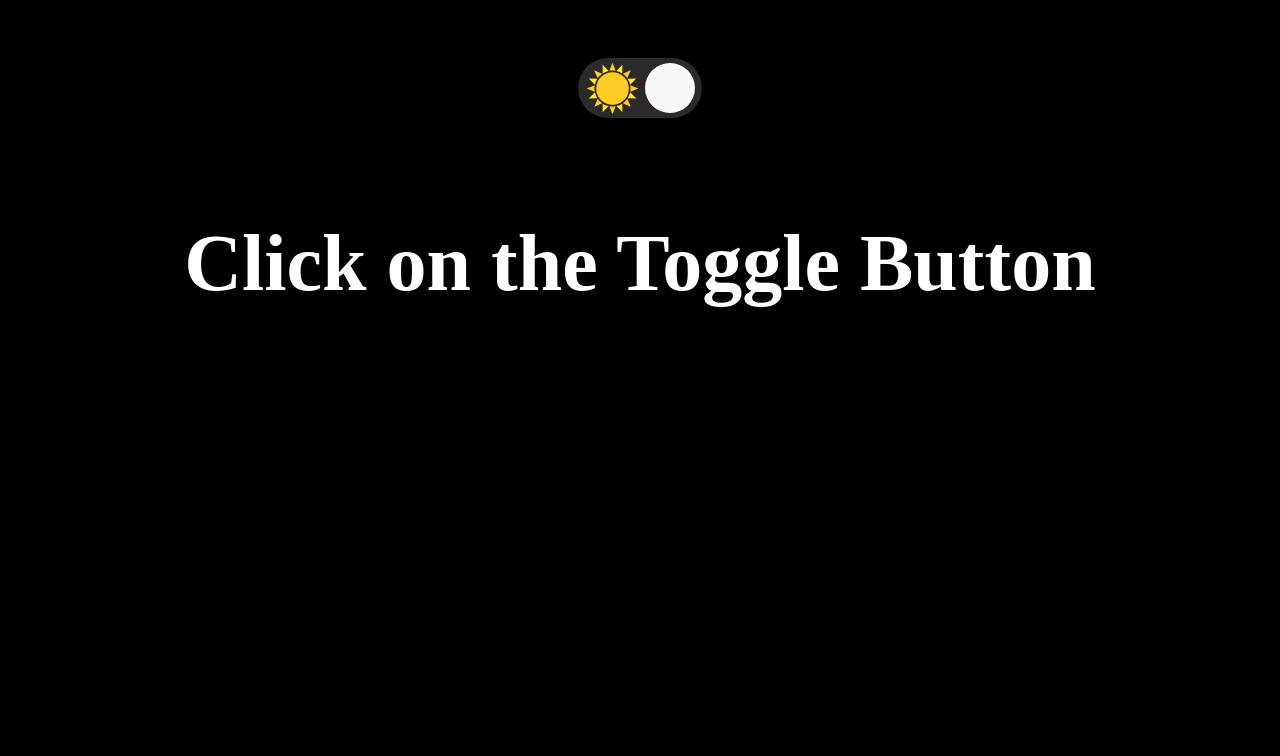
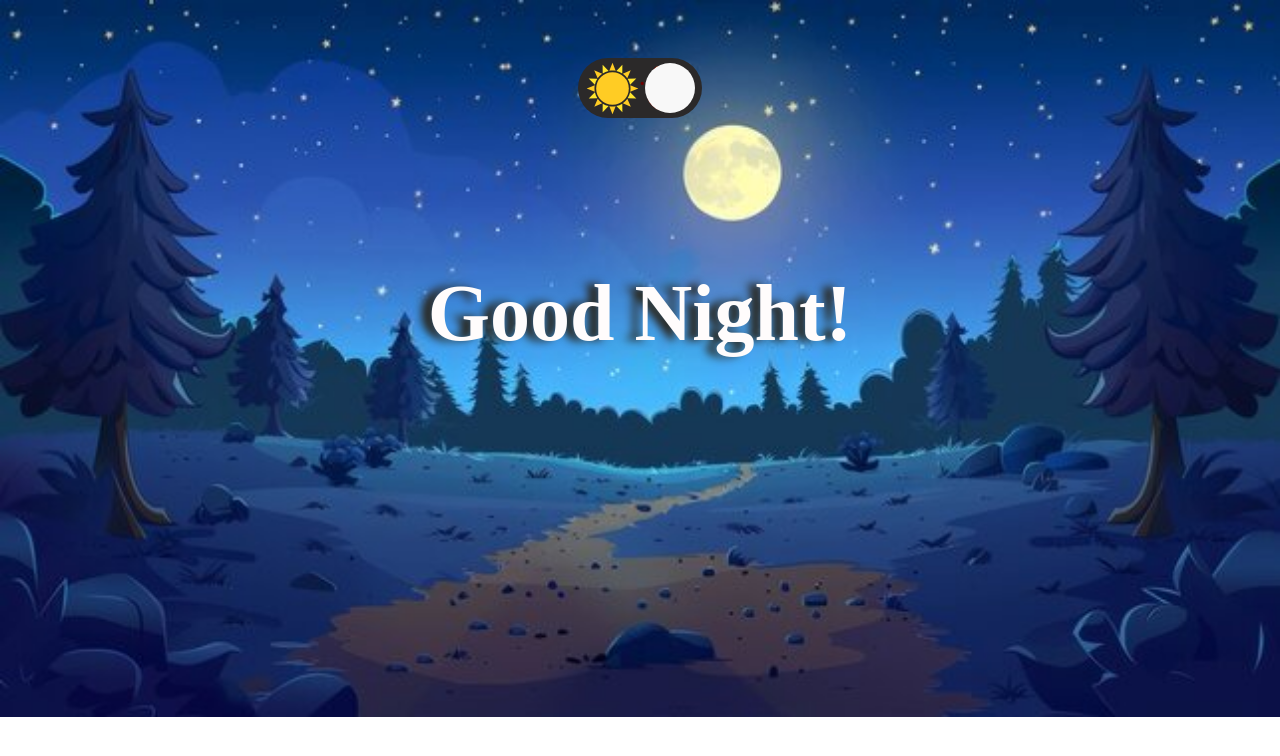
Before and after one commit to annanehathomas/mode-changer, a plain HTML site: page index.html in a window 1280 px wide. Both pictures are taken after a click on the element 640 px from the left and 88 px from the top of the page. Drawn offline with Linux system fonts and the light colour scheme.

Commit message:
added the changes

```diff
--- a/index.html
+++ b/index.html
@@ -14,7 +14,7 @@
     <div id="circle"></div>
   </div>
 
-  <h1 id="text">Click on the Toggle Button </h1>
+  <h1 id="text">Good Morning</h1>
   <script src="script.js"></script>
 </body>
 </html>
--- a/script.js
+++ b/script.js
@@ -9,16 +9,20 @@ var circle = document.getElementById("circle");
 document.getElementById("toggle").onclick = function(){
 
   if(!toggled){
+    text.textContent = "Good Night!"
     text.classList.add("color-white");
-    bodyTag.classList.add("bck-color-black");
+    bodyTag.classList.add("bg-night");
+    bodyTag.classList.remove("bg-day");
     circle.classList.add("sliding");
 
     toggled = true;
   }
 
   else{
+    text.textContent ="Good Morning!"
     text.classList.remove("color-white");
-    bodyTag.classList.remove("bck-color-black");
+    bodyTag.classList.add("bg-day");
+    bodyTag.classList.remove("bg-night");
     circle.classList.remove("sliding");
 
     toggled = false;
--- a/styles.css
+++ b/styles.css
@@ -3,6 +3,9 @@ body{
   flex-direction: column;
   align-items: center;
   justify-content: center;
+  background-image: url(day.jpg);
+  background-repeat: no-repeat;
+  background-size: cover;
 }
 
 
@@ -31,16 +34,25 @@ body{
 
 #text{
   font-size: 5rem;
-  margin: 100px;
+  margin: 150px;
   text-align: center;
   transition: color 0.7s ease;
 }
 .color-white{
-  color: white;
+  color: rgb(255, 252, 252);
+  text-shadow: -10px 0px 9px #29261d;
+
 }
 
-.bck-color-black{
-    background-color: black;
+.bg-night{
+  background-image: url(night\ time.jpg);
+  background-repeat: no-repeat;
+  background-size: cover;
+}
+.bg-day{
+  background-image: url(day.jpg);
+  background-repeat: no-repeat;
+  background-size: cover;
 }
 .sliding{
   transform: translateX(calc(100% + 10px));
```
Also changed, not shown: day.jpg (added), night time.jpg (added).
